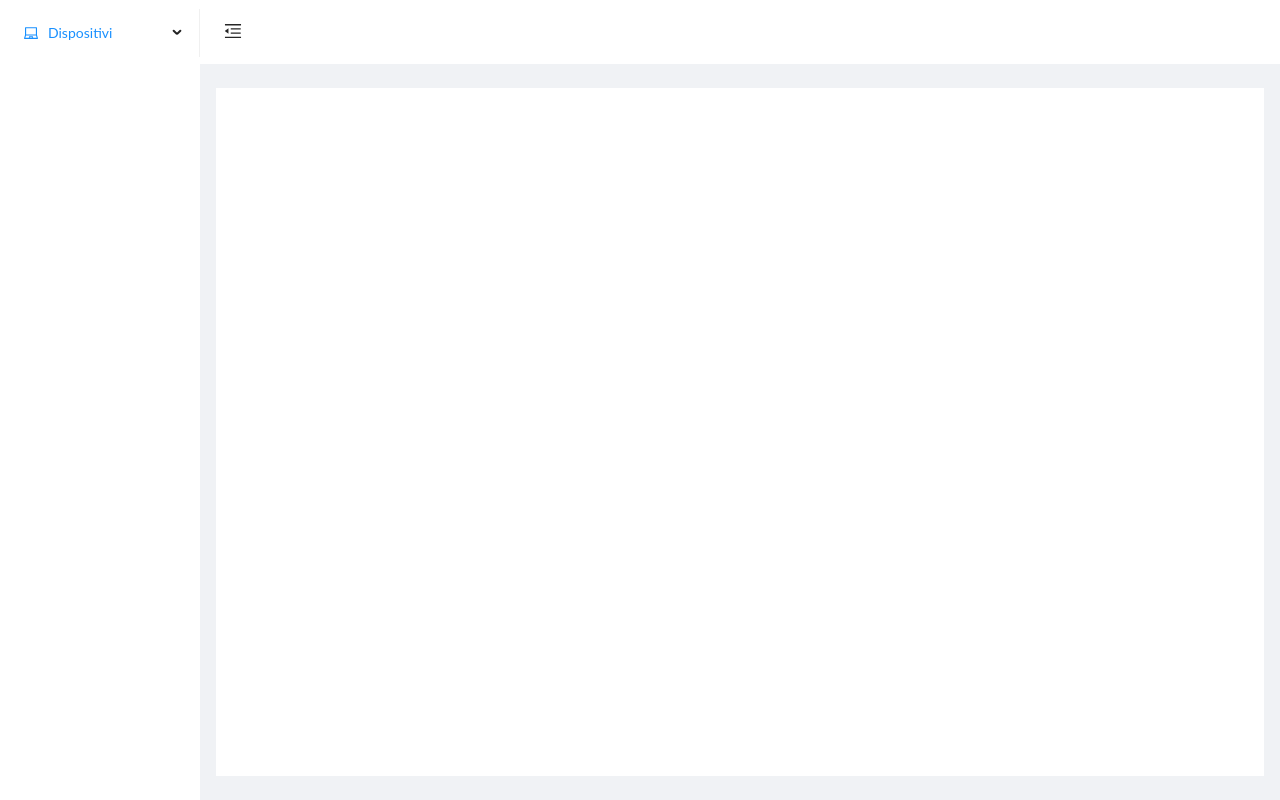
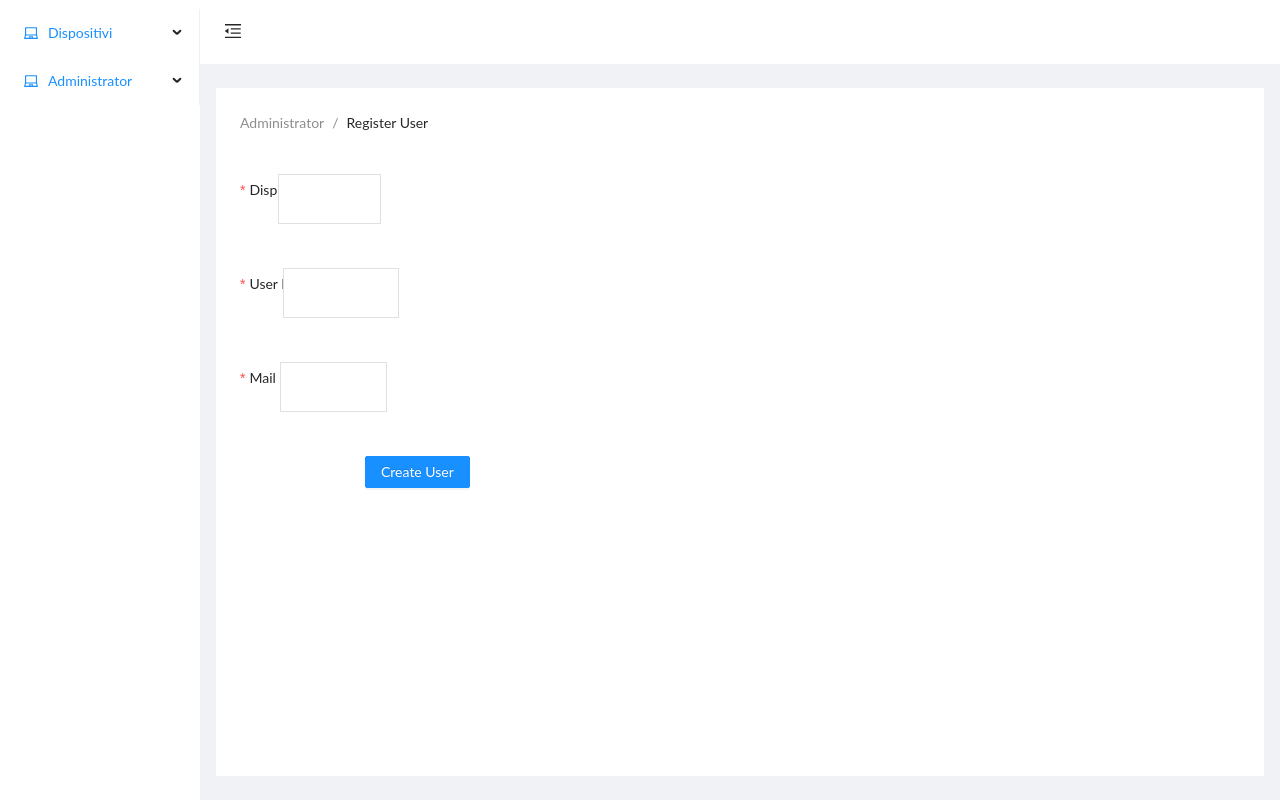
Before and after one commit to Adastr4/resource-manager-mep, a React (Create React App) app: page /registeruser in a window 1280 px wide. Built offline with nearby package versions, Linux system fonts and the light colour scheme.

Commit message:
3rd step

```diff
--- a/src/components/Layout.tsx
+++ b/src/components/Layout.tsx
@@ -42,6 +42,20 @@ const BasicLayout = ({ children }: Props) => {
             <Menu.Item key="2">Sensor Controller</Menu.Item>
           </SubMenu>
         </Menu>
+        <Menu
+          mode="inline"
+          defaultSelectedKeys={['1']}
+          className="menu-container"
+        >
+          <SubMenu key="sub1" icon={<LaptopOutlined />} title="Administrator">
+            <Menu.Item key="1">
+              <Link to="/registeruser">Create User</Link>
+            </Menu.Item>
+            <Menu.Item key="2">
+              <Link to="/registerdevice">Register Device</Link>
+            </Menu.Item>
+          </SubMenu>
+        </Menu>
       </Sider>
       <Layout className="site-layout">
         <Header className="site-layout-background" style={{ padding: 0 }}>
--- a/src/components/Main.tsx
+++ b/src/components/Main.tsx
@@ -1,8 +1,12 @@
 import { BrowserRouter as Router, Switch, Route } from 'react-router-dom';
+import Layout from './Layout';
+// Imports for device
 import { Devices } from '../views/Devices';
 import { AboutDevice } from '../views/DeviceDetails/AboutDevice';
-import Layout from './Layout';
 import { ManageDevice } from '../views/DeviceDetails/ManageDevice';
+// Imports for administrator
+import { RegisterUser } from '../views/Administrator/RegisterUser';
+import { RegisterDevice } from '../views/Administrator/RegisterDevice';
 
 const Main = () => {
   return (
@@ -10,8 +14,8 @@ const Main = () => {
       <Switch>
         <Layout>
           <>
+            {/* Routes for the device*/}
             <Route exact path="/alldevices" component={Devices} />
-            {/* Routes for the device's detail */}
             <Route exact path="/device/:deviceId" component={AboutDevice} />
             <Route
               exact
@@ -33,6 +37,9 @@ const Main = () => {
               path="/device/:deviceId/rawdata"
               component={AboutDevice}
             />
+            {/* Routes for administrator */}
+            <Route exact path="/registerdevice" component={RegisterDevice} />
+            <Route exact path="/registeruser" component={RegisterUser} />
           </>
         </Layout>
       </Switch>
--- /dev/null
+++ b/src/services/administrator.js
@@ -0,0 +1,40 @@
+import { notification } from 'antd';
+import { putRequest, postRequest } from './verb.services';
+
+export const registerDevice = (deviceID, resolve, reject) => {
+  return putRequest(`/api/Resource/${deviceID}`)
+    .then(({ data, status }) => {
+      if (status === 200) {
+        console.log(data);
+        resolve(data);
+      } else {
+        reject();
+      }
+    })
+    .catch((err) => {
+      notification.error({
+        message: 'Error',
+        description: 'Something went wrong while registering the device',
+      });
+      reject(err);
+    });
+};
+
+export const registerUser = (deviceID, resolve, reject) => {
+  return postRequest(`/uerss/`)
+    .then(({ data, status }) => {
+      if (status === 200) {
+        console.log(data);
+        resolve(data);
+      } else {
+        reject();
+      }
+    })
+    .catch((err) => {
+      notification.error({
+        message: 'Error',
+        description: 'Something went wrong while registering the device',
+      });
+      reject(err);
+    });
+};
--- /dev/null
+++ b/src/views/Administrator/RegisterDevice.tsx
@@ -0,0 +1,65 @@
+import React, { useState } from 'react';
+import { Breadcrumb, Button, Input, Form } from 'antd';
+import { registerDevice } from '../../services/administrator';
+
+type registerDeviceType = {
+  deviceId: string;
+  status: string;
+  lastActivityTime: string;
+  connectionState: string;
+};
+
+export const RegisterDevice = () => {
+  const [loading, setLoading] = useState(false);
+
+  const registerDevicePromise = (
+    deviceID: string,
+  ): Promise<registerDeviceType> => {
+    return new Promise((resolve, reject) => {
+      registerDevice(deviceID, resolve, reject);
+    });
+  };
+
+  const onFinish = async (values: { deviceID: string }) => {
+    setLoading(true);
+    const registeredDevice: any = await registerDevicePromise(values.deviceID);
+    console.log(registeredDevice);
+    setLoading(false);
+  };
+
+  const onFinishFailed = (errorInfo: any) => {
+    console.log('Failed:', errorInfo);
+  };
+
+  return (
+    <>
+      <Breadcrumb>
+        <Breadcrumb.Item>Administrator</Breadcrumb.Item>
+        <Breadcrumb.Item>Register Device</Breadcrumb.Item>
+      </Breadcrumb>
+
+      <Form
+        name="basic"
+        initialValues={{ remember: true }}
+        onFinish={onFinish}
+        onFinishFailed={onFinishFailed}
+        labelAlign="left"
+        layout="inline"
+        style={{ marginTop: 40, display: 'flex', alignItems: 'flex-start' }}
+      >
+        <Form.Item
+          name="deviceID"
+          rules={[{ required: true, message: 'Please enter the Device ID!' }]}
+        >
+          <Input placeholder="Device ID" style={{ width: '300px' }} />
+        </Form.Item>
+
+        <Form.Item>
+          <Button type="primary" htmlType="submit" style={{ height: '50px' }}>
+            Register Device
+          </Button>
+        </Form.Item>
+      </Form>
+    </>
+  );
+};
--- /dev/null
+++ b/src/views/Administrator/RegisterUser.tsx
@@ -0,0 +1,67 @@
+import { Link } from 'react-router-dom';
+import { Breadcrumb, Button, Input, Form } from 'antd';
+
+export const RegisterUser = () => {
+  const onFinish = (values: any) => {
+    console.log('Success:', values);
+  };
+
+  const onFinishFailed = (errorInfo: any) => {
+    console.log('Failed:', errorInfo);
+  };
+
+  return (
+    <>
+      <Breadcrumb>
+        <Breadcrumb.Item>Administrator</Breadcrumb.Item>
+        <Breadcrumb.Item>Register User</Breadcrumb.Item>
+      </Breadcrumb>
+
+      <Form
+        name="basic"
+        labelCol={{ span: 3 }}
+        wrapperCol={{ span: 8 }}
+        initialValues={{ remember: true }}
+        onFinish={onFinish}
+        onFinishFailed={onFinishFailed}
+        labelAlign="left"
+        style={{ marginTop: 40 }}
+      >
+        <Form.Item
+          label="Display Name"
+          name="displayName"
+          style={{ display: 'flex', alignItems: 'center' }}
+          rules={[{ required: true, message: 'Please input Display Name!' }]}
+        >
+          <Input />
+        </Form.Item>
+
+        <Form.Item
+          label="User Principal Name"
+          name="principalName"
+          rules={[
+            { required: true, message: 'Please input User Principal Name!' },
+          ]}
+          style={{ display: 'flex', alignItems: 'center' }}
+        >
+          <Input />
+        </Form.Item>
+
+        <Form.Item
+          label="Mail Nick Name"
+          name="nickName"
+          rules={[{ required: true, message: 'Please input Mail Nick Name!' }]}
+          style={{ display: 'flex', alignItems: 'center' }}
+        >
+          <Input />
+        </Form.Item>
+
+        <Form.Item wrapperCol={{ offset: 3, span: 8 }}>
+          <Button type="primary" htmlType="submit">
+            Create User
+          </Button>
+        </Form.Item>
+      </Form>
+    </>
+  );
+};
```
